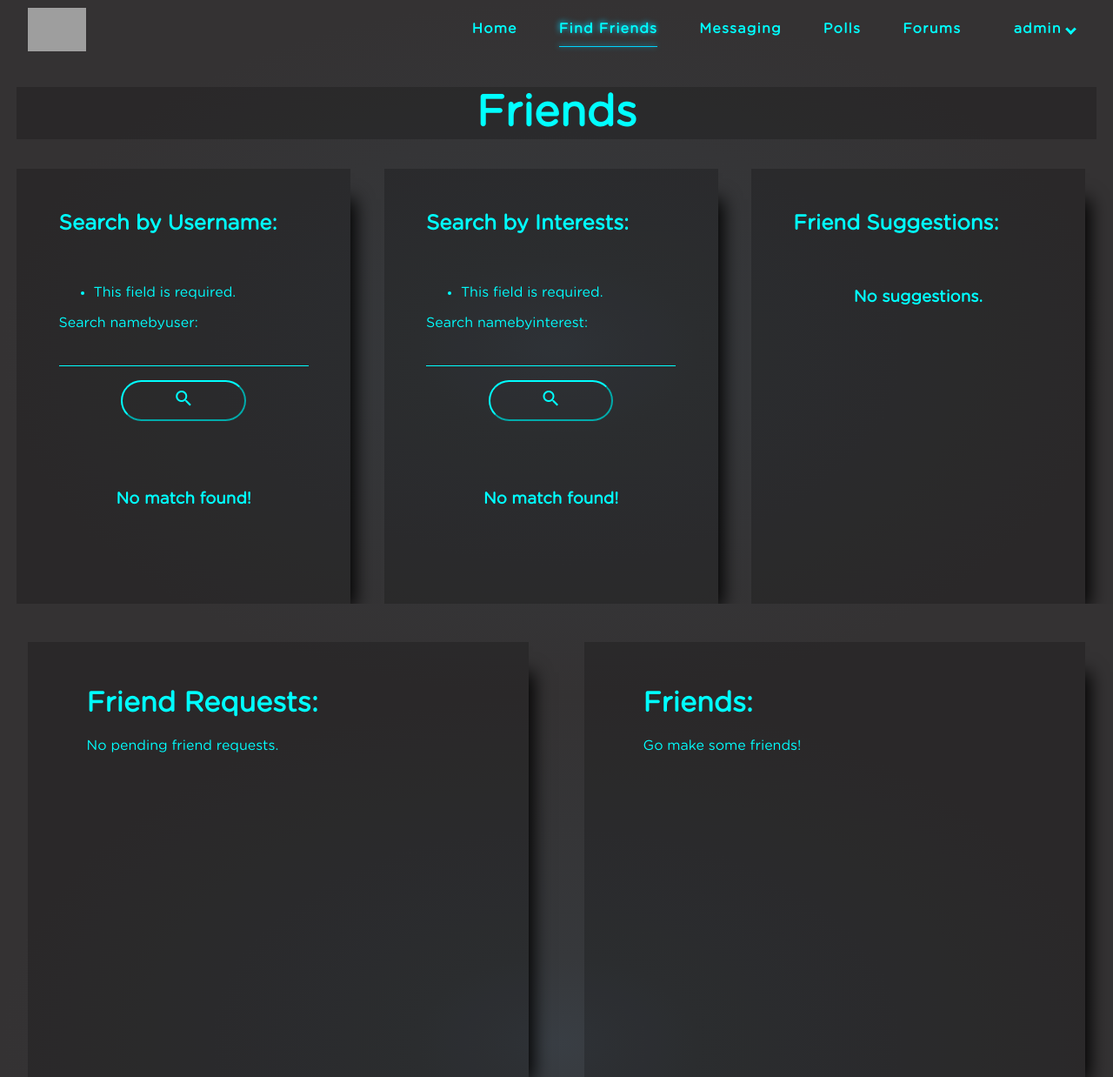
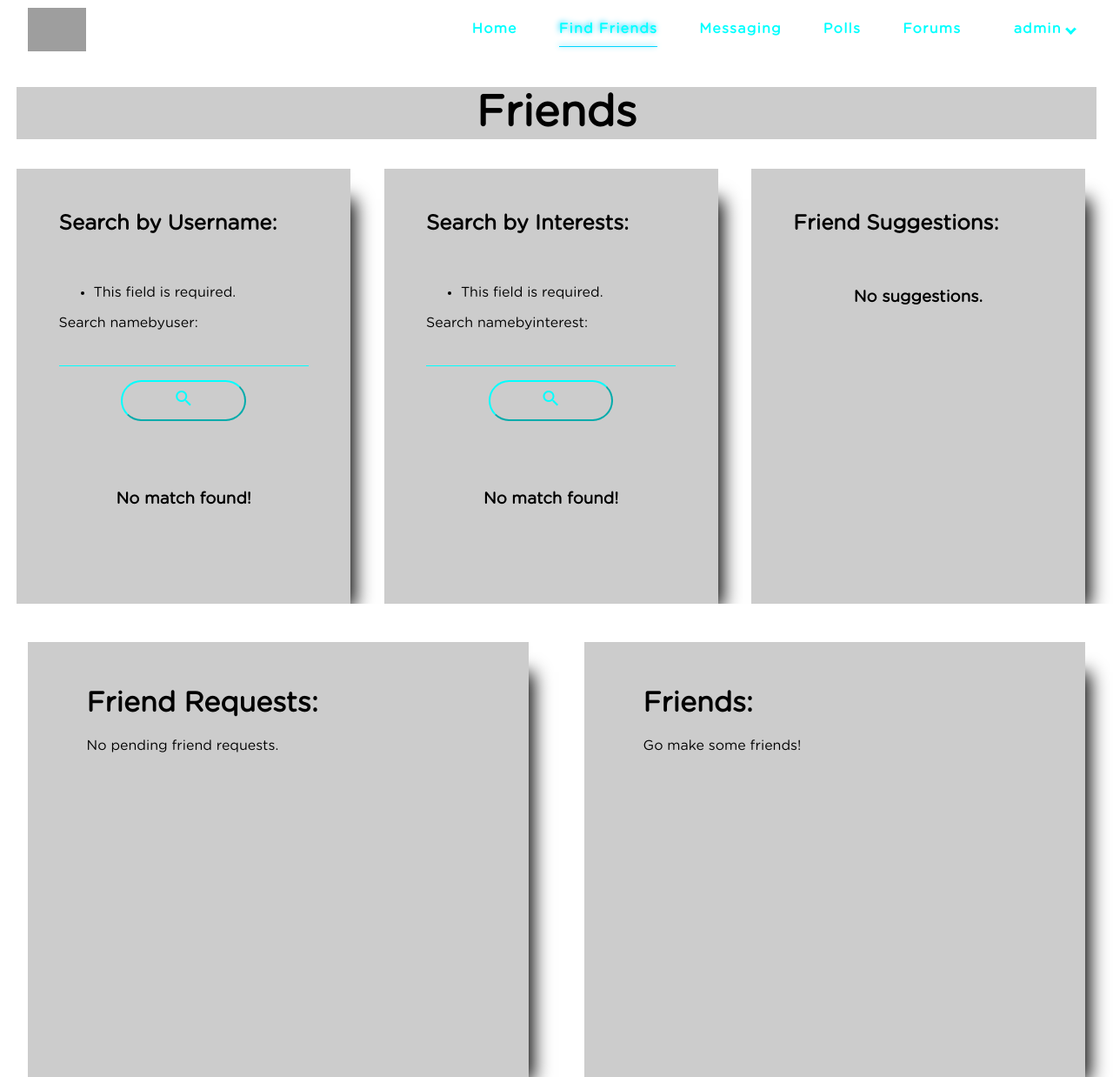
Before and after one commit to hpuppala26/cmpe272, a Django app: page /friends/matching/ in a window 1280 px wide. Shown: the whole page at 87% size. Run offline with Django 3.2, Linux system fonts and the light colour scheme; a user stored in the database is signed in; data comes from the database, SQL or seed files in the repository; both versions use the stored data as it was after the commit; parts of the project's set-up code (start-up, migrations or seed data) failed here and were passed over; some libraries are stand-ins or nearby versions; grey boxes are pictures that could not be loaded.

Commit message:
commiting local changes

```diff
--- a/accounts/templates/accounts/acc_active_email.html
+++ b/accounts/templates/accounts/acc_active_email.html
@@ -1,5 +1,5 @@
 {% autoescape off %}
 Hi {{ user.username }},
 Please click on the link to confirm your registration,
-http://{{ domain }}{% url 'accounts:activate' uidb64=uid token=token %}
+http://{{ domain }}{% url 'accounts:activate' uid as uidb64 token as token %}
 {% endautoescape %}
--- a/accounts/templates/accounts/login.html
+++ b/accounts/templates/accounts/login.html
@@ -1,4 +1,5 @@
 {% extends 'base.html' %}
+{% load crispy_forms_tags %}
 {% load crispy_forms_tags %}
 {% block head %}
 <title>
--- a/accounts/tokens.py
+++ b/accounts/tokens.py
@@ -1,12 +1,12 @@
 from django.contrib.auth.tokens import PasswordResetTokenGenerator
-from django.utils import six
 from .models import *
 from django.contrib.auth.models import User
 
 class TokenGenerator(PasswordResetTokenGenerator):
     def _make_hash_value(self, user, timestamp):
         return (
-            six.text_type(user.pk) + six.text_type(timestamp) +
-            six.text_type(user.emailconfirm.email_confirmed)
+            str(user.pk) + str(timestamp) +
+            str(user.emailconfirm.email_confirmed)
         )
+
 account_activation_token = TokenGenerator()
--- a/chat/consumers.py
+++ b/chat/consumers.py
@@ -42,7 +42,7 @@
         )
 
     # Receive message from room group
-    def chat_message(self, event):
+    def send(self, event):
         sender = event['sender']
         message = event['message']
 
--- a/circlr/static/css/main.css
+++ b/circlr/static/css/main.css
@@ -26,7 +26,7 @@
     height: 100vh;
     font-family: Sitefont-book;
     font-weight: 400;
-    background: radial-gradient(ellipse closest-side at 50% 50%, #393e44, #36383b 25%, #343233);
+    background: radial-gradient(ellipse closest-side at 50% 50%, #ffffff, #ffffff 25%, #ffffff);
     background-position: center;
     background-size: cover;
 }
--- a/friends/templates/friends/friendsugg.html
+++ b/friends/templates/friends/friendsugg.html
@@ -191,7 +191,7 @@
                 {% for user in userlist %}
                 {% if user != request.user.username %}
                 <div class="userlist">
-                    <a href="../accounts/profile/{{user.username}}">
+                    <a href="../accounts/profile/{{user}}">
                         <h4>{{user}}</h4>
                     </a>
                     {% if user not in filteringbutton %}
@@ -224,7 +224,7 @@
                 {%if interestlist %}
                 {% for user in interestlist %}
                 <div class="userlist">
-                    <a href='../accounts/profile/{{user.username}}'>
+                    <a href='../accounts/profile/{{user}}'>
                         <h4>{{user}}</h4>
                     </a>
                     {% if user.username not in filteringbutton %}
@@ -253,7 +253,7 @@
                 {% for user in suggestionlist %}
                 {% if user.username not in filteringbutton %}
                 <div class="userlist">
-                    <a href='../accounts/profile/{{user.username}}'>
+                    <a href='../accounts/profile/{{user}}'>
                         <h4>{{user}}</h4>
                     </a>
                     <p class="{{user}}" style="margin-top : -15px;">
@@ -279,7 +279,7 @@
                 {% if friends %}
                 {% for frnd in friends %}
                 <div class="userlist">
-                    <a href='../accounts/profile/{{frnd.username}}'>
+                    <a href='../accounts/profile/{{frnd}}'>
                         <h4>{{frnd}}</h4>
                     </a><br>
                     <p class="{{frnd}}">
@@ -302,7 +302,7 @@
                 {%if pendingfrnds %}
                 {% for fr in pendingfrnds %}
                 <div class="userlist">
-                    <a href='../accounts/profile/{{fr.username}}'>
+                    <a href='../accounts/profile/{{fr}}'>
                         <h4>{{fr}}</h4>
                     </a><br>
                     <p class="{{fr}}">
--- a/friends/urls.py
+++ b/friends/urls.py
@@ -1,5 +1,5 @@
-from django.urls import path, include
-from django.conf.urls import url
+from django.urls import path, include, re_path
+# from django.conf.urls import url
 from . import views
 
 urlpatterns=[
@@ -8,4 +8,5 @@
     path('sendr/',views.sendr,name='sendr'),
     path('acceptr/',views.acceptr,name='acceptr'),
     path('decliner/',views.decliner,name='decliner'),
+    path('accounts/profile/<str:username>', views.view_profile, name="profile"),
 ]
--- a/friends/views.py
+++ b/friends/views.py
@@ -156,3 +156,19 @@
             return render(request, 'friends/friendsugg.html', {'interestlist':list1,'form':form,'form1':form1,'curruserinterest':curruserinterest,'suggestionlist':suggestionlist,'friends':friends,'pendingfrnds':pendingfrnd, 'filteringbutton':filteringbutton})
         args = {'form':form,'form1':form1,'suggestionlist':suggestionlist,'friends':friends,'pendingfrnds':pendingfrnd,'filteringbutton':filteringbutton}
         return render(request, 'friends/friendsugg.html', args)
+
+
+
+@login_required(login_url="/accounts/login")
+def view_profile(request, username):
+    user = User.objects.get(username=username)
+    interests = Interest_Model.objects.filter(username=user)
+    editable = False
+    if request.user.is_authenticated and request.user == user:
+        editable = True
+    interestlist=[]
+    for i in interests:
+        interestlist.append(i.interest)
+
+    args = {'user':user, 'editable':editable, 'interestlist':interestlist}
+    return render(request, 'accounts/profile.html', args)
--- a/polls/templates/polls/added.html
+++ b/polls/templates/polls/added.html
@@ -28,7 +28,7 @@
 </style>
 {% endblock css %}
 {% block content %}
-{% load staticfiles %}
+{% load static %}
 <div class="sidepad" style="width:33%;margin-top:80px;padding:10px;float: left;"></div>
 <div class="sidepad" style="width:33%;margin-top:80px;padding:10px;float: right;"></div>
 <div class="centercontent" style="margin-top:80px;width:34%;padding:10px;float: right;">
--- a/requirements.txt
+++ b/requirements.txt
@@ -1,5 +1,5 @@
 Django==2.1.3
-Pillow==5.3.0
+# Pillow==5.3.0
 pytz==2018.7
 channels==2.1.5
 channels-redis==2.3.1
--- a/static/css/blankmain.css
+++ b/static/css/blankmain.css
@@ -17,7 +17,7 @@
     height: 100vh;
     font-family: Sitefont-book;
     font-weight: 400;
-    background: radial-gradient(ellipse closest-side at 50% 50%, #393e44, #36383b 25%, #343233);
+    background: radial-gradient(ellipse closest-side at 50% 50%, #ffffff, #ffffff 25%, #ffffff);
     background-position: center;
     background-size: cover;
     background-attachment: fixed;
--- a/static/css/main-cpy.css
+++ b/static/css/main-cpy.css
@@ -10,13 +10,13 @@
 }
 
 body {
-    color: aqua;
+    color: black;
     margin: 0;
     padding: 0;
     width: 100%;
     font-family: Sitefont-book;
     font-weight: 400;
-    background: radial-gradient(ellipse closest-side at 50% 50%, #393e44, #36383b 25%, #343233);
+    background: radial-gradient(ellipse closest-side at 50% 50%, #ffffff, #ffffff 25%, #ffffff);
     background-position: center;
     background-size: cover;
     background-attachment: fixed;
@@ -37,7 +37,7 @@
 }
 
 .logo a {
-    color: aqua;
+    color: black;
     font-weight: 700;
     font-size: 18px;
     letter-spacing: 0px;
--- a/static/css/main.css
+++ b/static/css/main.css
@@ -10,13 +10,13 @@
 }
 
 body {
-    color: aqua;
+    color: black;
     margin: 0;
     padding: 0;
     width: 100%;
     font-family: Sitefont-book;
     font-weight: 400;
-    background: radial-gradient(ellipse closest-side at 50% 50%, #393e44, #36383b 25%, #343233);
+    background: radial-gradient(ellipse closest-side at 50% 50%, #ffffff, #ffffff 25%, #ffffff);
     background-position: center;
     background-size: cover;
     background-attachment: fixed;
@@ -37,7 +37,7 @@
 }
 
 .logo a {
-    color: aqua;
+    color: black;
     font-weight: 700;
     font-size: 18px;
     letter-spacing: 0px;
```
Also changed, not shown: accounts/views.py (+18 -4 lines), circlr/settings.py (+5 -2 lines), db.sqlite3, polls/templates/polls/materialize/css/materialize.css, 1 other file.
